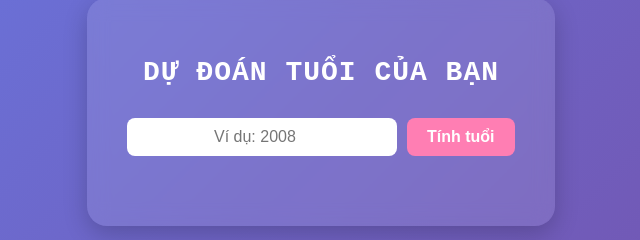
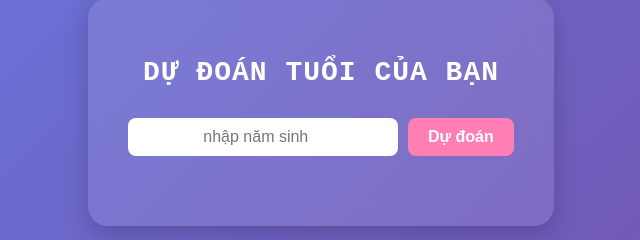
Before and after one commit to buidinhloc/buidinhloc.github.io, a plain HTML site: page index.html in a window 1280 px wide. Shown: the part 288-528 px from the top of the page, 319-959 px from the left. Drawn offline with Linux system fonts and the light colour scheme.

Commit message:
Update index.html

```diff
--- a/index.html
+++ b/index.html
@@ -9,8 +9,8 @@
 <body>
   <div class="container">
     <h1>DỰ ĐOÁN TUỔI CỦA BẠN</h1>
-    <input id="birthYear" type="number" placeholder="Ví dụ: 2008">
-    <button onclick="tinhtuoi()">Tính tuổi</button>
+    <input id="birthYear" type="number" placeholder="nhập năm sinh">
+    <button onclick="tinhtuoi()">Dự đoán</button>
     <p id="result"></p>
   </div>
 
```
